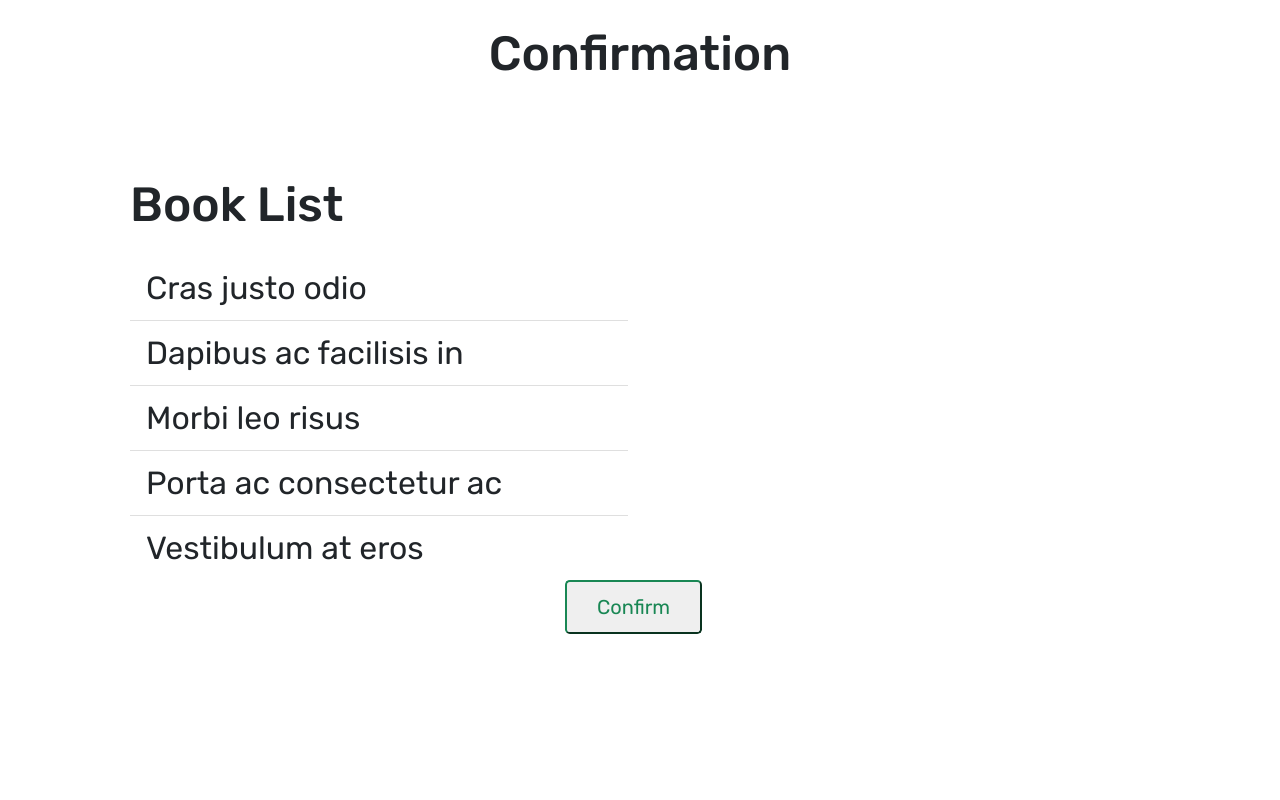
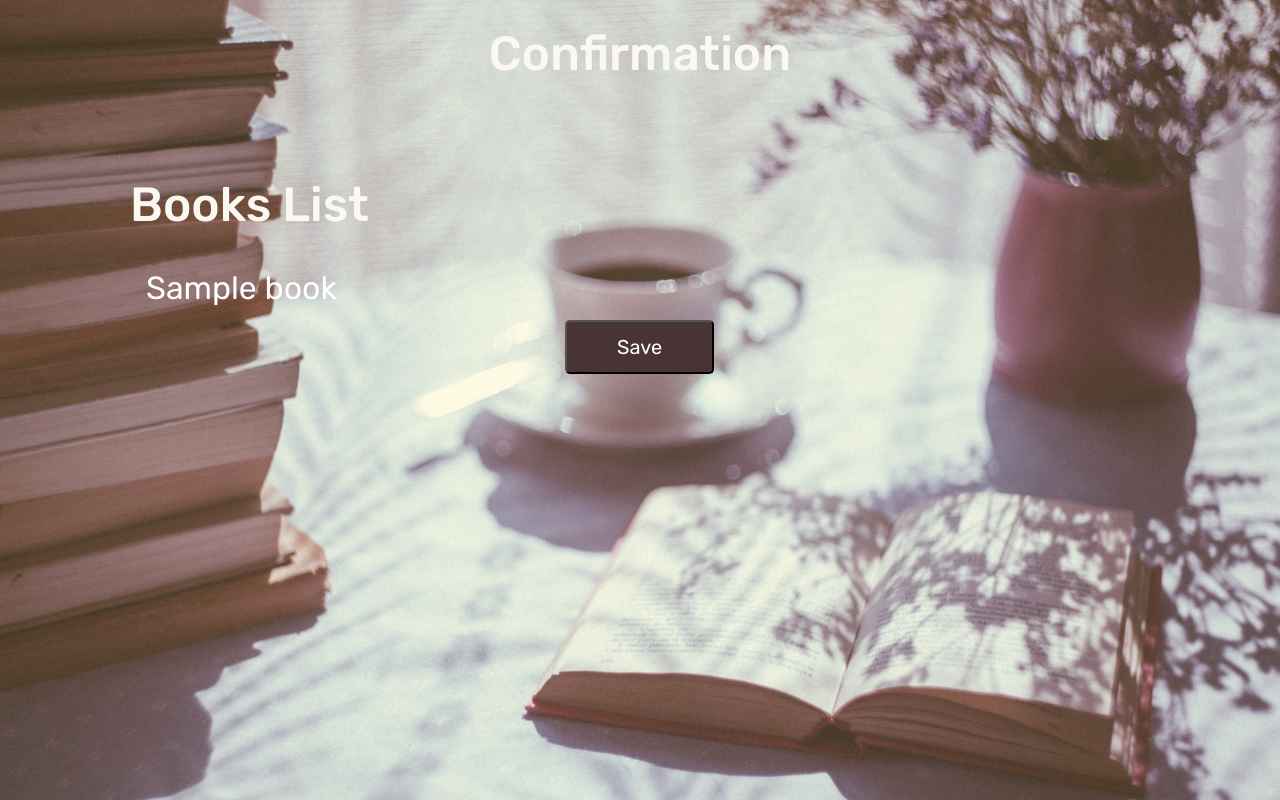
Before and after one commit to SubstantialCattle5/AMAZON_BOOK_PRICE_WEBSITE, a Flask app: template templates/confirmation.html in a window 1280 px wide. Run offline with Flask 2, Linux system fonts and the light colour scheme; the template is opened without the code that fills it: most values are stand-ins (such as "Sample title", 1, 10 or a date in 2020).

Commit message:
finishing the flask part of the project

```diff
--- a/main.py
+++ b/main.py
@@ -1,11 +1,15 @@
-from flask import Flask, render_template, request
+import json
+
+from flask import Flask, render_template, request, redirect, url_for
 import a_scrape
 from amazon_link_regex import Amazon_Link_Regex
 
 app = Flask(__name__)
 link = str()
 price = 0
-book_names, max_book_prices = [], []
+book_names, max_book_prices = list(), list()
+book_ = dict()
+book_links = list()
 
 
 # Extracting the book names from the link
@@ -15,31 +19,59 @@ def book_names_list(links):
     return book_names_regex.book_name
 
 
+# Amazon JSON dump
+
+def amazon_json_dump():
+    data = dict()
+    with open('amazon_book_links.json', 'w') as filehandle:
+        for i, j in zip(book_links, max_book_prices):
+            data[j] = i
+
+        json.dump(data, filehandle, indent=4)
+
+
 @app.route('/', methods=["POST", "GET"])
 def main_pg():
-    global book_names, max_book_prices
+    global book_names, max_book_prices, book_links
     # POST is for buttons save and submit
     if request.method == 'POST':
         # Save Button , passing value should not be zero
         if request.form.get('save') == 'Save' and len(request.form['link_text']) != 0:
-            link, price = request.form['link_text'], request.form['value']
-            book_names = book_names + [book_names_list(link)]  # Creating the list
-            max_book_prices = max_book_prices + [int(price) * 10]
-
+            book_names = book_names + [book_names_list(request.form['link_text'])]  # Creating the list
+            max_book_prices = max_book_prices + [int(request.form['value']) * 10]  # Creating price list
+            book_links.append(request.form['link_text'])
             return render_template('index.html', titles=book_names)
 
-        # Submit button
         elif request.form.get('Submit') == 'submit_':
-            return render_template('index.html')
+            return redirect(url_for('confirmation_pg'))
 
-
-        # Save button but length is not equal to zero
+        # Save button but length is equal to zero
         else:
+            book_names, book_links = [], []
             return render_template('index.html')
 
     else:  # clearing the page
-        book_names = []
+        book_names, book_links = [], []
         return render_template('index.html')
+
+
+@app.route('/confirmation', methods=['POST', 'GET'])
+def confirmation_pg():
+    if len(book_names) == 0:
+        books = ['No books saved yet!']
+    else:
+        books = book_names
+    # Confirm Button
+    if request.method == 'POST':
+        if request.form.get('save') == 'Save':
+            if len(book_links) == 0 and len(max_book_prices) == 0:
+                return render_template('connfirmation.html', books=['ERROR! NO BOOKS SAVED'])
+            else:
+                amazon_json_dump()
+                return render_template('confirmation.html', books=['Saved!'])
+
+    elif request.method == 'GET':
+        return render_template('confirmation.html', books=book_names)
 
 
 if __name__ == '__main__':
--- a/static/css/styles.css
+++ b/static/css/styles.css
@@ -88,7 +88,3 @@ body{
     background-color :#483434  ;
     color : white ;
 }
-.button:hover{
-    background-color : #FFF3E4 ;
-    color : #483434;
-}
--- a/static/css/styles_confirmation.css
+++ b/static/css/styles_confirmation.css
@@ -1,12 +1,16 @@
 /*Common for all*/
 body{
     font-family: 'Rubik', sans-serif ;
+    background-image: url('../imgs/book2.jpg');
+    background-size: cover;
+    color:#FBF8F1;
 
 }
 /*Title*/
 .title{
     padding-top : 25px ;
     font-size: xxx-large;
+
 }
 
 
@@ -19,3 +23,14 @@ body{
     padding-top : 15px ;
     font-size :xx-large ;
 }
+/*Button*/
+
+/*List*/
+.list{
+    color : #FFEDDB ;
+}
+.button{
+    padding : 10px 50px 10px 50px ;
+    background-color : #483434 ;
+    color : white ;
+}
--- a/templates/confirmation.html
+++ b/templates/confirmation.html
@@ -22,15 +22,13 @@
 <div class="container">
     <!--Book List-->
     <div class="row">
-        <h2 class="title">Book List</h2>
+        <h2 class="title">Books List</h2>
         <div class="col-lg-6 col-md-12 column">
-            <ul class="list-group list-group-flush">
-                <li class="list-group-item">Cras justo odio</li>
-                <li class="list-group-item">Dapibus ac facilisis in</li>
-                <li class="list-group-item">Morbi leo risus</li>
-                <li class="list-group-item">Porta ac consectetur ac</li>
-                <li class="list-group-item">Vestibulum at eros</li>
-            </ul>
+            <ul class="list-group list-group-flush list" >
+                {%for i in books%}
+                <li class="list-group-item bg-transparent" style = 'color:white'>{{ i }}</li>
+                {% endfor %}
+             </ul>
 
         </div>
         <div class="col-lg-5 col-md-12 column">
@@ -41,7 +39,7 @@
         <div class="col-lg-5 col-md-12">
         </div>
         <div class = 'col-lg-7 col-md-12'>
-            <button name = 'confirm' value = 'confirmation' class="button btn-lg btn-outline-success" style ='padding :10px 30px 10px 30px ; '>Confirm</button>
+            <form method = 'post'><button type="submit" class="btn-lg  button" value ='Save' name ='save'>Save</button></form>
         </div>
 
     </div>
--- a/templates/index.html
+++ b/templates/index.html
@@ -45,7 +45,7 @@
                         <div class ='row'>
                             <div class = 'col-lg-6 col-sm-12'> <button type="submit" class="btn-lg  button" value ='Save' name ='save'>Save</button> </div>
                             </div>
-                        <div class = 'col-lg-6 col-sm-12'><button type = 'submit' class ='btn-lg button save_button' formaction="#" name="Submit" value = 'submit_'>Submit</button></div>
+                        <div class = 'col-lg-6 col-sm-12'><button type = 'submit' class ='btn-lg button save_button' formaction="#" name="Submit" value = 'submit_' href ='{{url_for("confirmation_pg")}}'>Submit</button></div>
 
                     </div>
 
```
Also changed, not shown: static/imgs/book2.jpg (added).
